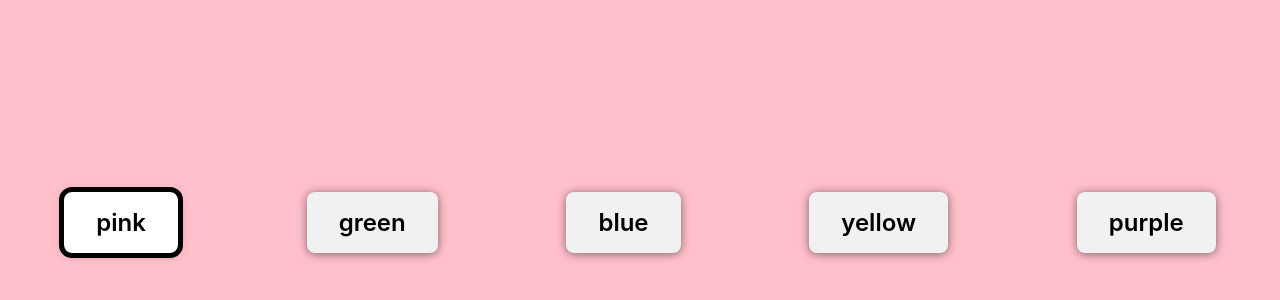
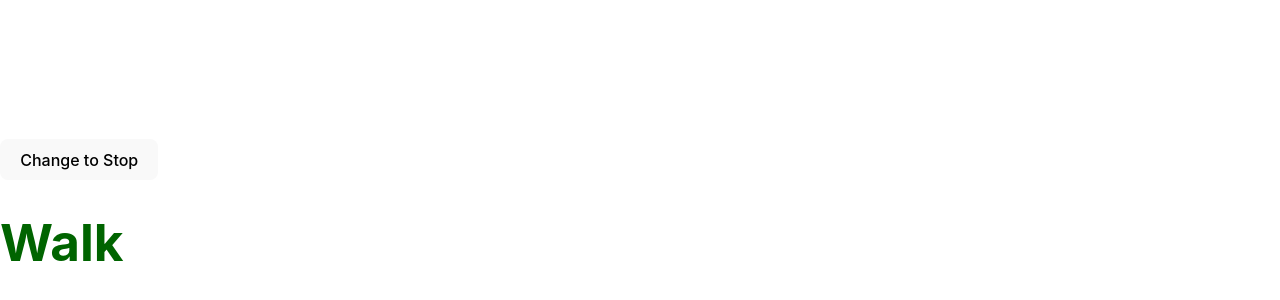
Before and after one commit to AndrewAttemptsCode/odin-my-first-react-app, a React (Vite) app: page / in a window 1280 px wide. Shown: the part 178-478 px from the top of the page. Built offline with nearby package versions, Linux system fonts and the light colour scheme.

Commit message:
Complete snapshot challenge

```diff
--- a/src/main.jsx
+++ b/src/main.jsx
@@ -1,7 +1,7 @@
 import { StrictMode } from 'react'
 import { createRoot } from 'react-dom/client'
 import './index.css'
-import ColorApp from './bg-color-change/App';
+import TrafficLight from './state-snapshot/App';
 
 
 const rootElement = document.getElementById('root');
@@ -9,6 +9,6 @@
 
 root.render(
   <StrictMode>
-  <ColorApp />
+  <TrafficLight />
   </StrictMode>
 )
--- /dev/null
+++ b/src/state-snapshot/App.jsx
@@ -0,0 +1,33 @@
+import { useState } from 'react';
+
+export default function TrafficLight() {
+  const [walk, setWalk] = useState(true);
+
+  function handleClick() {
+    setWalk(!walk);
+    alert(walk ? 'Stop is next' : 'Walk is next');
+  }
+
+  return (
+    <>
+      <button onClick={handleClick}>
+        Change to {walk ? 'Stop' : 'Walk'}
+      </button>
+      <h1 style={{
+        color: walk ? 'darkgreen' : 'darkred'
+      }}>
+        {walk ? 'Walk' : 'Stop'}
+      </h1>
+    </>
+  );
+}
+
+// Add an alert to the click handler. When the light is green and
+// says “Walk”, clicking the button should say “Stop is next”.
+// When the light is red and says “Stop”, clicking the button
+// should say “Walk is next”.
+
+// Does it make a difference whether you put the alert before
+// or after the setWalk call?
+
+// No, because it's in the same state snapshot.
```
